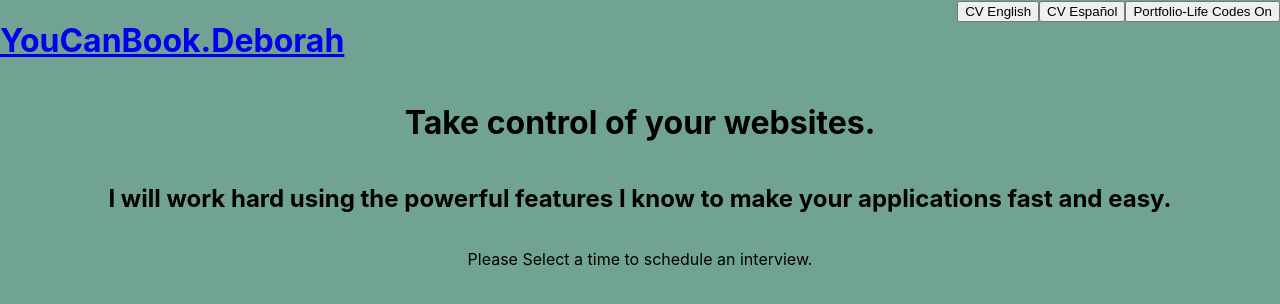
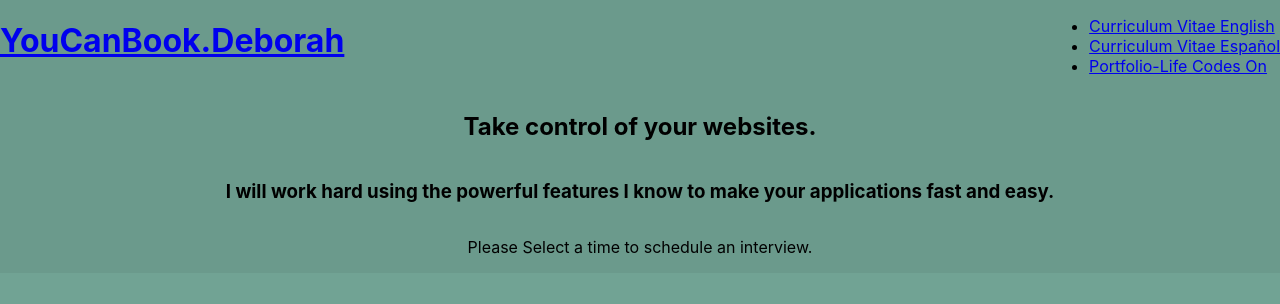
Before and after one commit to DebBugging/YCBM-CV, a React (Create React App) app: page / in a window 1280 px wide. Shown: the top 304 px of the page. Built offline with nearby package versions, Linux system fonts and the light colour scheme.

Commit message:
Update navbar with links to portfolio and cv

```diff
--- a/src/App.scss
+++ b/src/App.scss
@@ -1,5 +1,10 @@
+//Variables
+$light-green-bg: #71a394;
+$dark-green-bg:  #6b9a8c;
+
+
 .App {
-  background-image: linear-gradient(200deg, #71a394 70%, #6b9a8c 30%);
+  background-image: linear-gradient(200deg, $light-green-bg 70%, $dark-green-bg 30%);
   height: 100vh;
   width: 100vw;
   margin: 0;
@@ -10,7 +15,7 @@
   display: flex;
   flex-direction: row;
   justify-content: space-between;
-  background: #71a394;
+  background: $dark-green-bg;
 }
 
 .main-section {
@@ -18,7 +23,7 @@
   flex-direction: column;
   justify-content: center;
   text-align: center;
-  background: #71a394;
+  background: $dark-green-bg;
 }
 
 .App-link {
--- a/src/Components/Header.js
+++ b/src/Components/Header.js
@@ -12,11 +12,26 @@ class Header extends Component {
         >
           <h1>YouCanBook.Deborah</h1>
         </a>
-        <div className="navbar-buttons">
-          <button>CV English</button>
-          <button>CV Español</button>
-          <button>Portfolio-Life Codes On</button>
-        </div>
+        <ul className="navbar-links">
+          <li>
+            <a
+              href="https://drive.google.com/file/d/13wFMTUUrsy9DGUIui-nCg8Zkba1Gn1VC/view?usp=sharing"
+              target="_blank"
+            >
+              Curriculum Vitae English
+            </a>
+          </li>
+          <li>
+            <a href="#" target="_blank">
+              Curriculum Vitae Español
+            </a>
+          </li>
+          <li>
+            <a href="http://www.lifecodeson.com/portfolio/" target="_blank">
+              Portfolio-Life Codes On
+            </a>
+          </li>
+        </ul>
       </div>
     );
   }
--- a/src/Components/Main.js
+++ b/src/Components/Main.js
@@ -4,11 +4,11 @@ class Main extends Component {
   render() {
     return (
       <div className="main-section">
-        <h1>Take control of your websites.</h1>
-        <h2>
+        <h2>Take control of your websites.</h2>
+        <h3>
           I will work hard using the powerful features I know to make your
           applications fast and easy.
-        </h2>
+        </h3>
         <p>Please Select a time to schedule an interview.</p>
       </div>
     );
```
Also changed, not shown: 1 other file (tests, documents, lock files or other folders).
